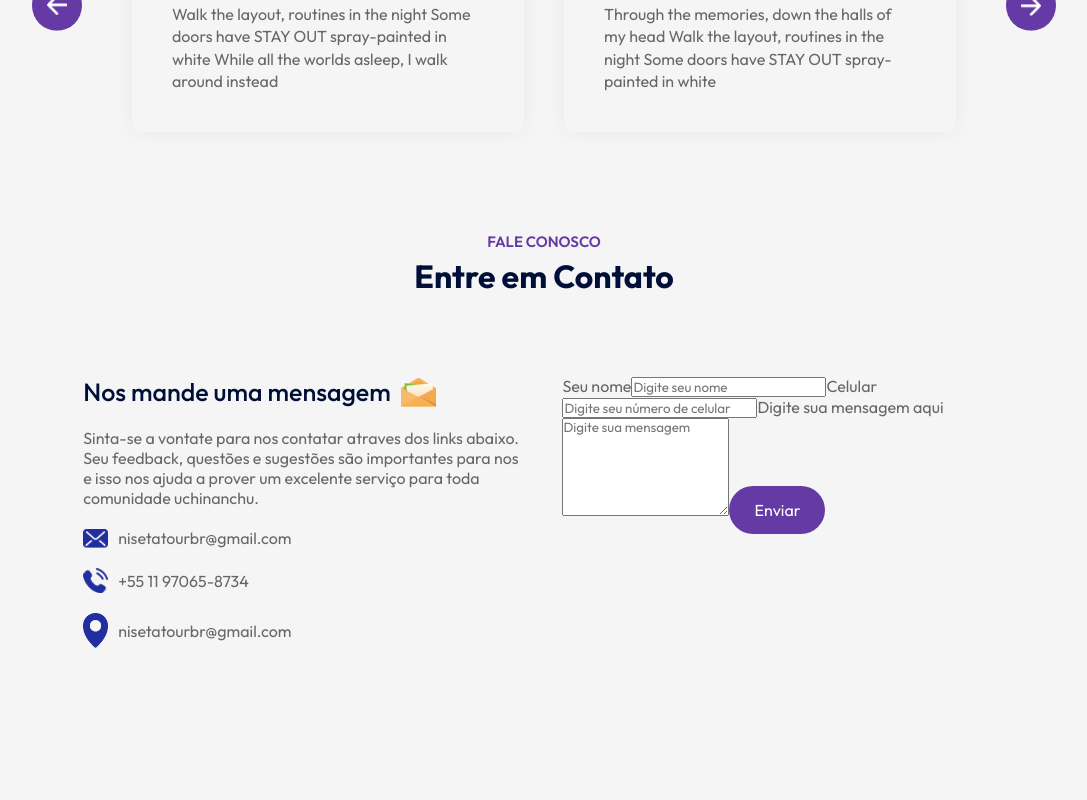
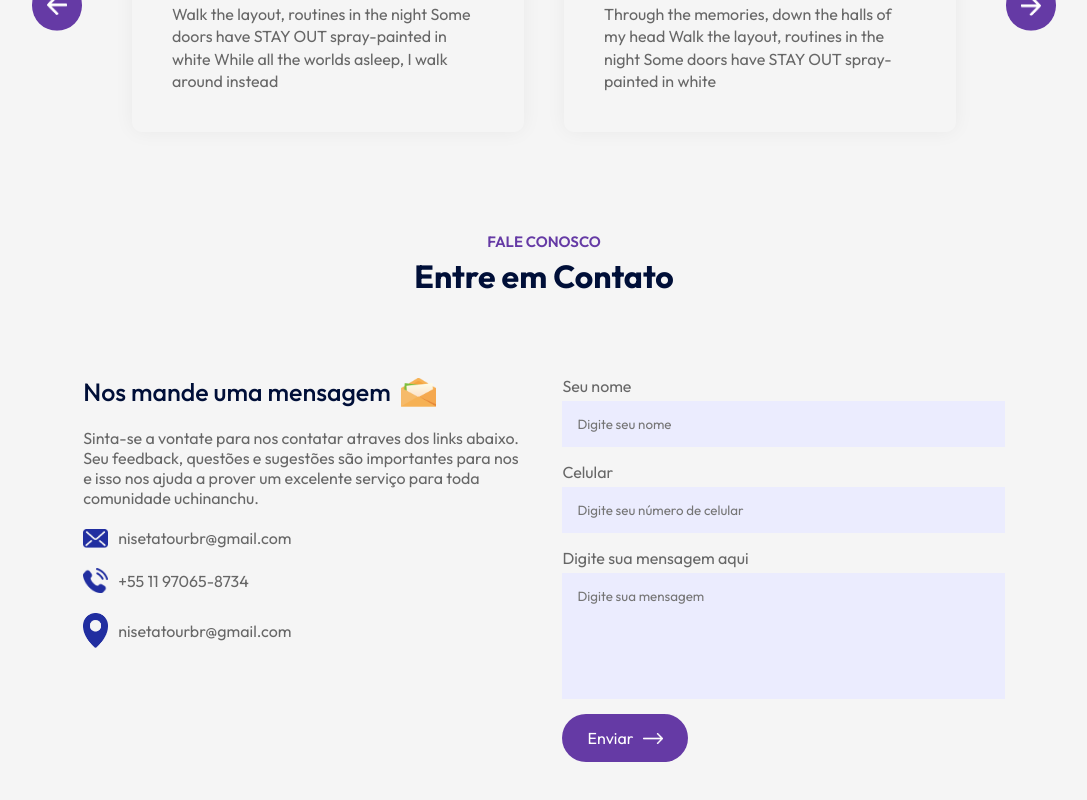
Before and after one commit to letnagao/niseta-2024, a React (Vite) app: page / in a window 1280 px wide. Shown: the part 2879-3679 px from the top of the page, without its empty margins (96-1183 px from the left). Before the commit the page ends 3627 px from the top, so only its background shows below. Built offline with nearby package versions, Linux system fonts and the light colour scheme.

Commit message:
Added submit form api

```diff
--- a/src/components/Contact/Contact.css
+++ b/src/components/Contact/Contact.css
@@ -40,3 +40,20 @@
     width: 25px;
     margin-right: 10px;
 }
+
+.contact form input, .contact form textarea {
+    display: block;
+    width: 100%;
+    background: #EBECFE;
+    padding: 15px;
+    border: 0;
+    outline: 0;
+    margin-bottom: 15px;
+    margin-top: 5px;
+    resize: none;
+}
+
+.contact-col span {
+    display: block;
+    margin: 20px 0;
+}
--- a/src/components/Contact/Contact.jsx
+++ b/src/components/Contact/Contact.jsx
@@ -3,8 +3,35 @@ import msg_icon from "../../assets/msg-icon.png";
 import mail_icon from "../../assets/mail-icon.png";
 import phone_icon from "../../assets/phone-icon.png";
 import location_icon from "../../assets/location-icon.png";
+import white_arrow from "../../assets/white-arrow.png";
+import React from "react";
 
 const Contact = () => {
+  const [result, setResult] = React.useState("");
+
+  const onSubmit = async (event) => {
+    event.preventDefault();
+    setResult("Enviando....");
+    const formData = new FormData(event.target);
+
+    formData.append("access_key", "3db80728-2c5a-4823-a39b-289636bf65d1");
+
+    const response = await fetch("https://api.web3forms.com/submit", {
+      method: "POST",
+      body: formData,
+    });
+
+    const data = await response.json();
+
+    if (data.success) {
+      setResult("Email enviado com sucesso!");
+      event.target.reset();
+    } else {
+      console.log("Error", data);
+      setResult(data.message);
+    }
+  };
+
   return (
     <div className="contact">
       <div className="contact-col">
@@ -32,7 +59,7 @@ const Contact = () => {
         </ul>
       </div>
       <div className="contact-col">
-        <form>
+        <form onSubmit={onSubmit}>
           <label>Seu nome</label>
           <input
             type="text"
@@ -53,8 +80,11 @@ const Contact = () => {
             placeholder="Digite sua mensagem"
             required
           ></textarea>
-          <button type="submit" className="btn dark-btn">Enviar</button>
+          <button type="submit" className="btn dark-btn">
+            Enviar <img src={white_arrow} alt="" />
+          </button>
         </form>
+        <span>{result}</span>
       </div>
     </div>
   );
```
Also changed, not shown: src/components/Footer/Footer.jsx (added, +8 -0 lines), src/components/Footer/Footer.css (added).
